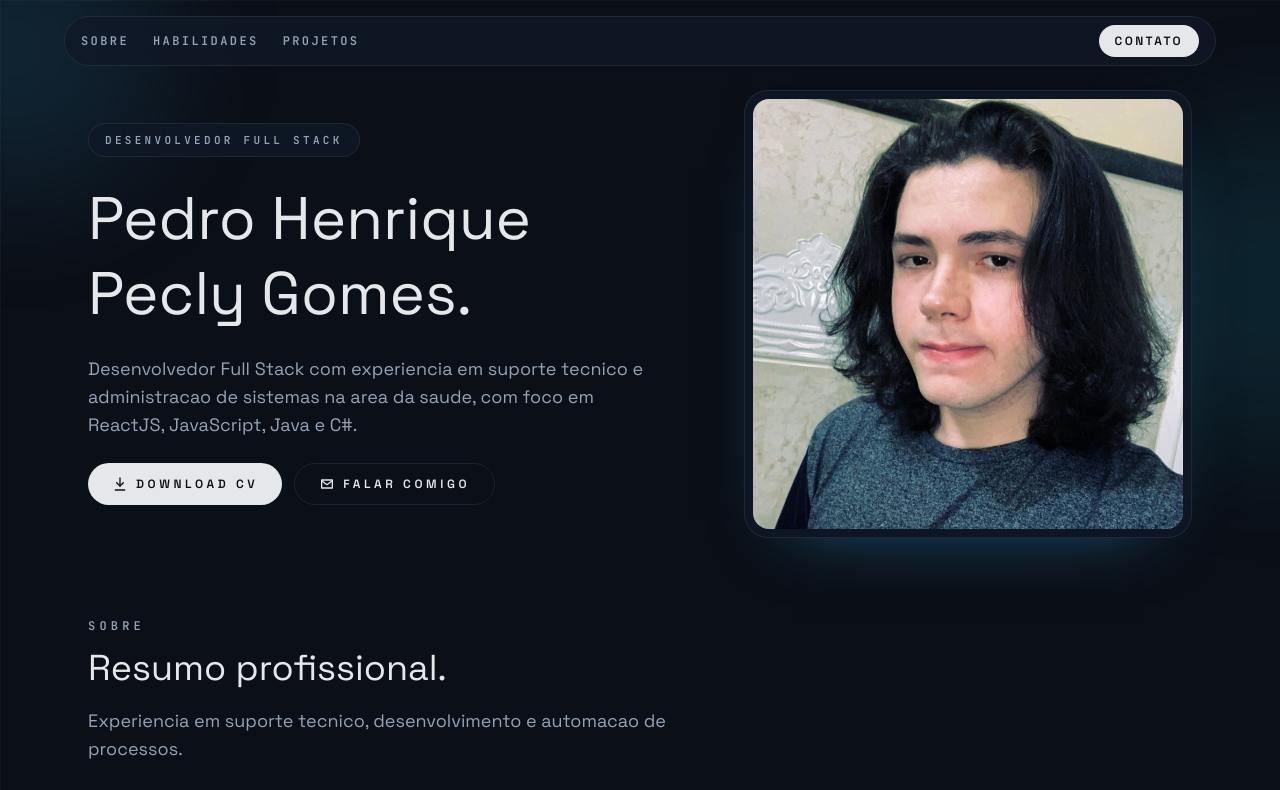
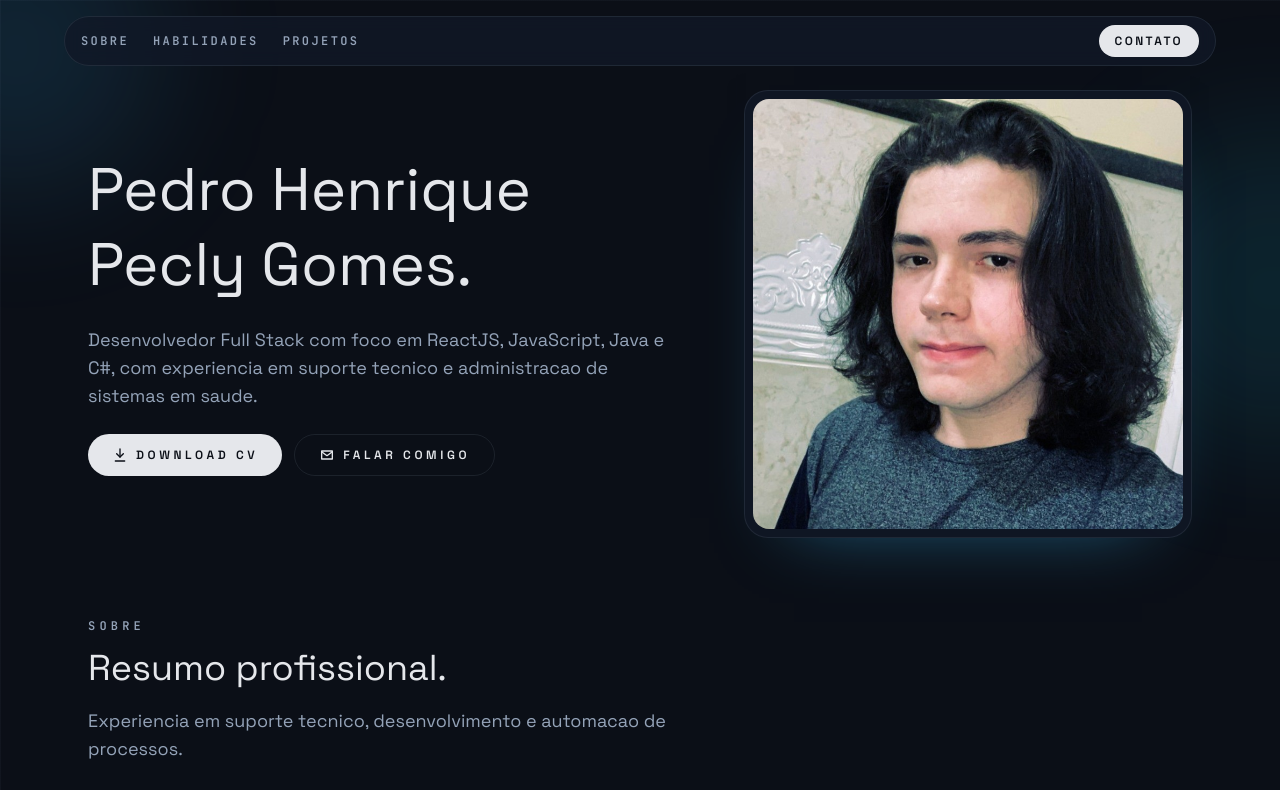
Before and after one commit to pedroPecly/portfolio, a Next.js app: page / in a window 1280 px wide. Shown: the top 790 px of the page. Built offline with nearby package versions, Linux system fonts and the light colour scheme.

Commit message:
removendo elementos desnecessarios

```diff
--- a/src/components/sections/Hero.tsx
+++ b/src/components/sections/Hero.tsx
@@ -43,9 +43,6 @@ export default function Hero() {
   return (
     <section className="grid items-center gap-10 lg:grid-cols-[1.1fr_0.9fr]">
       <div className="flex flex-col gap-6">
-        <span className="inline-flex w-fit items-center gap-2 rounded-full border border-outline/70 bg-card/80 px-4 py-2 text-[11px] font-mono font-semibold uppercase tracking-[0.3em] text-muted animate-[fade-up_0.7s_ease-out] [animation-fill-mode:both]">
-          {hero.label}
-        </span>
         <h1 className="text-4xl font-serif leading-tight text-ink sm:text-5xl lg:text-6xl animate-[fade-up_0.7s_ease-out] [animation-delay:120ms] [animation-fill-mode:both]">
           {hero.heading}
         </h1>
--- a/src/data/portfolio.ts
+++ b/src/data/portfolio.ts
@@ -1,6 +1,5 @@
 export const profile = {
   name: "Pedro Henrique Pecly Gomes",
-  role: "Desenvolvedor Full Stack",
 };
 
 export const navItems = [
@@ -10,10 +9,9 @@ export const navItems = [
 ];
 
 export const hero = {
-  label: profile.role,
   heading: "Pedro Henrique Pecly Gomes.",
   summary:
-    "Desenvolvedor Full Stack com experiencia em suporte tecnico e administracao de sistemas na area da saude, com foco em ReactJS, JavaScript, Java e C#.",
+    "Desenvolvedor Full Stack com foco em ReactJS, JavaScript, Java e C#, com experiencia em suporte tecnico e administracao de sistemas em saude.",
   cv: {
     href: "/cv.pdf",
     download: "Pedro-Henrique-Pecly-Gomes-CV.pdf",
```
